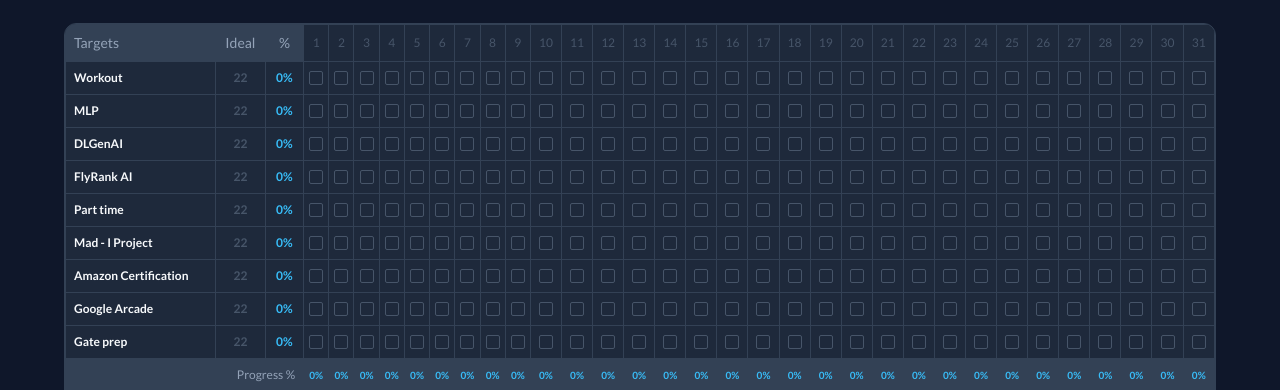
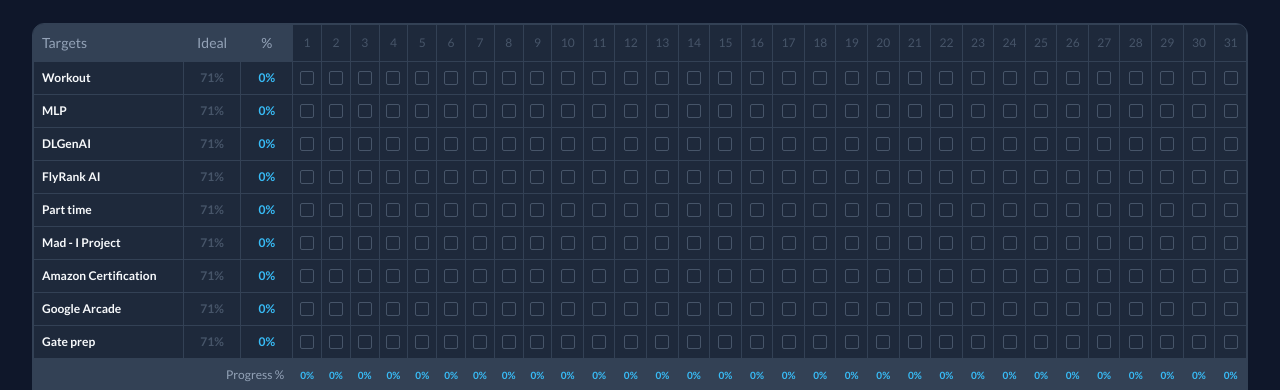
Before and after one commit to mohdsamad83/time-ledger, a Next.js app: page / in a window 1280 px wide. Both pictures are taken after a click on the button "Targets". Shown: the part 251-641 px from the top of the page. Built offline with nearby package versions, Linux system fonts and the light colour scheme; no server answers.

Commit message:
Update Ideal column to percentage and fix width

```diff
--- a/components/TargetsTracker.tsx
+++ b/components/TargetsTracker.tsx
@@ -51,7 +51,7 @@ export default function TargetsTracker({ data, onToggle, onUpdateTargets }: Prop
         completed++;
       }
     });
-    return { target, completed, percent: Math.round((completed / daysInMonth) * 100), expected: elapsedDays };
+    return { target, completed, percent: Math.round((completed / daysInMonth) * 100), expected: Math.round((elapsedDays / daysInMonth) * 100) + "%" };
   });
 
   // Calculate column stats
@@ -75,7 +75,7 @@ export default function TargetsTracker({ data, onToggle, onUpdateTargets }: Prop
   const lostLevel = totalPossible > 0 ? (100 - parseFloat(currentLevel)).toFixed(2) : "0.00";
 
   return (
-    <div className="max-w-6xl mx-auto space-y-6 fade-up">
+    <div className="w-full px-4 mx-auto space-y-6 fade-up">
       {/* Header & Month Navigation */}
       <div className="flex flex-col md:flex-row items-start md:items-center justify-between gap-4">
         <div className="flex items-center gap-3">
```
Also changed, not shown: 1 other file (tests, documents, lock files or other folders).
